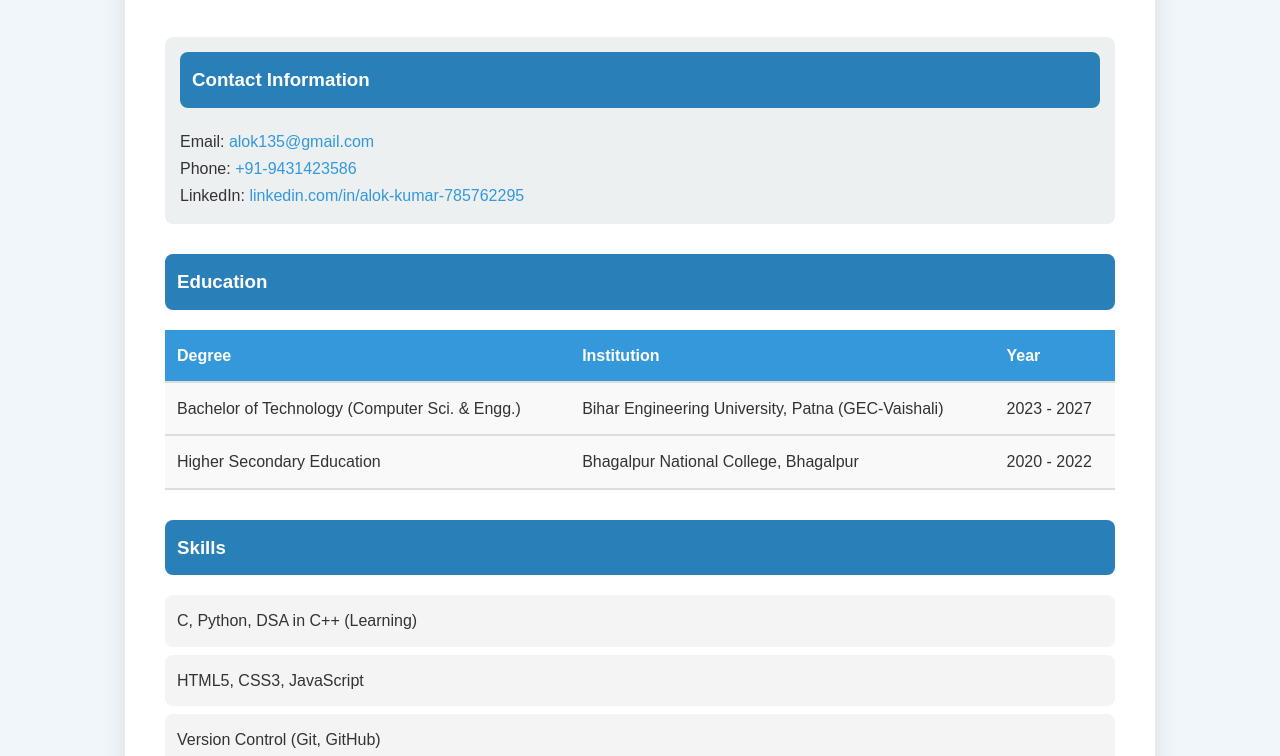
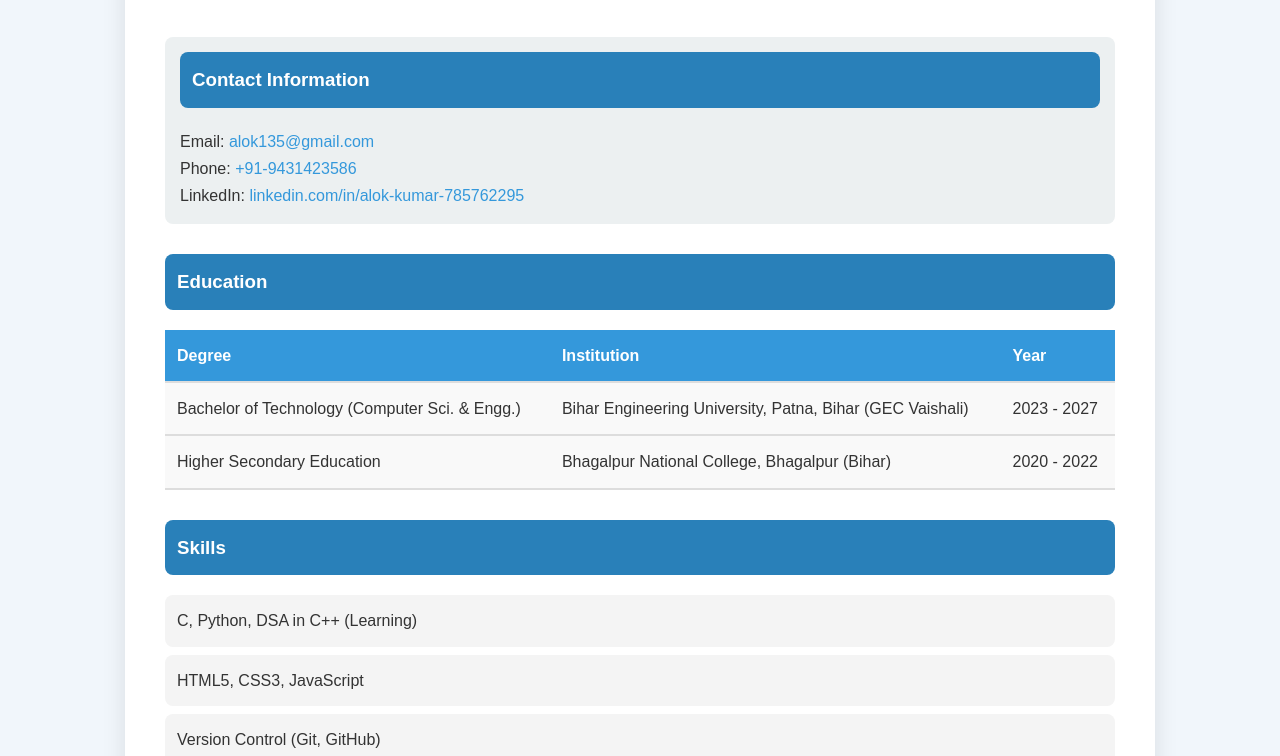
Before and after one commit to alok856/Resume-t-7, a plain HTML site: page index.html in a window 1280 px wide. Shown: the part 344-1100 px from the top of the page. Drawn offline with Linux system fonts and the light colour scheme.

Commit message:
Add files via upload

```diff
--- a/index.html
+++ b/index.html
@@ -203,12 +203,12 @@
                 </tr>
                 <tr>
                     <td>Bachelor of Technology (Computer Sci. & Engg.)</td>
-                    <td>Bihar Engineering University, Patna (GEC-Vaishali)</td>
+                    <td>Bihar Engineering University, Patna, Bihar (GEC Vaishali)</td>
                     <td>2023 - 2027</td>
                 </tr>
                 <tr>
                     <td>Higher Secondary Education</td>
-                    <td>Bhagalpur National College, Bhagalpur</td>
+                    <td>Bhagalpur National College, Bhagalpur (Bihar)</td>
                     <td>2020 - 2022</td>
                 </tr>
             </table>
```
